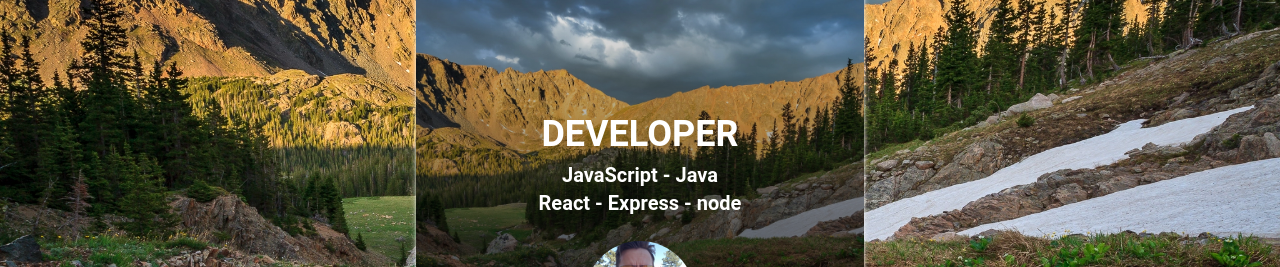
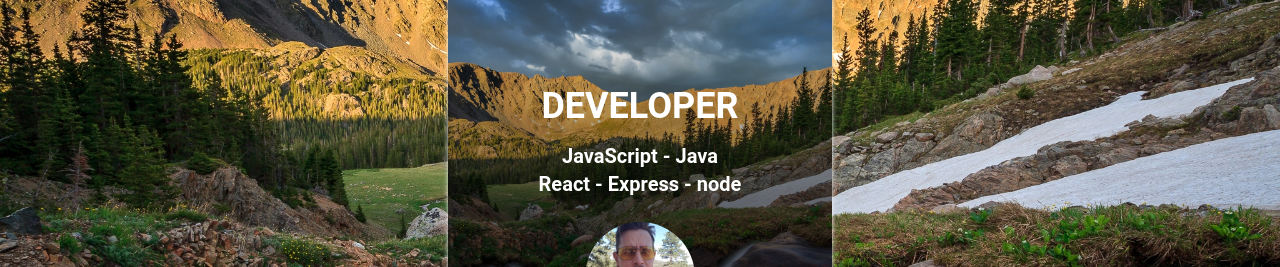
Before and after one commit to BDRunnels/personalSite, a React (Create React App) app: page / in a window 1280 px wide. Shown: the part 159-426 px from the top of the page. Built offline with nearby package versions, Linux system fonts and the light colour scheme.

Commit message:
Changed bg sizing to vh/vw instead of rem to help with sizing...

```diff
--- a/src/components/Home/Home.component.jsx
+++ b/src/components/Home/Home.component.jsx
@@ -43,19 +43,19 @@ const Home = () => {
   return (
     <>
         <div
-            className=" flex flex-col items-center justify-center bg-cover bg-center bg-fixed h-[41rem]"
+            className=" flex flex-col items-center justify-center bg-cover bg-center bg-fixed h-[75vh]"
             style={{backgroundImage: `url(${mountainImage})`}}
 
         >
             <Card
                 shadow={true}
-                className="h-[20rem] md:h-[35rem] md:w-[28rem] justify-center overflow-hidden text-center dark:shadow-amber-800 shadow-md shadow-white"
+                className="h-[40vh] mb-20 md:mb-0 md:h-[55vh] md:w-[30vw] justify-center overflow-hidden text-center dark:shadow-amber-800 shadow-md shadow-white"
                 >
                 <CardHeader
                     floated={false}
                     shadow={true}
                     color="transparent"
-                    className="absolute inset-0 m-0 h-full w-full rounded-none bg-cover bg-center bg-fixed"
+                    className="absolute inset-0 m-0 h-full w-full rounded-none bg-cover bg-center  bg-fixed"
                     style={{ backgroundImage: `url(${mountainImage})`}}
                 >
                     <div className="to-bg-black-10 absolute inset-0 h-full w-full bg-gradient-to-t from-black/80 via-black/50" />
@@ -64,7 +64,7 @@ const Home = () => {
                     <Typography
                     variant="h2"
                     color="white"
-                    className="mb-6 font-bold leading-[1.5]"
+                    className="mb-6 font-bold leading-[2.0]"
                     >
                         <div>DEVELOPER</div>
                         <div className="text-xl">JavaScript - Java</div>
```
Also changed, not shown: 1 other file (tests, documents, lock files or other folders).
